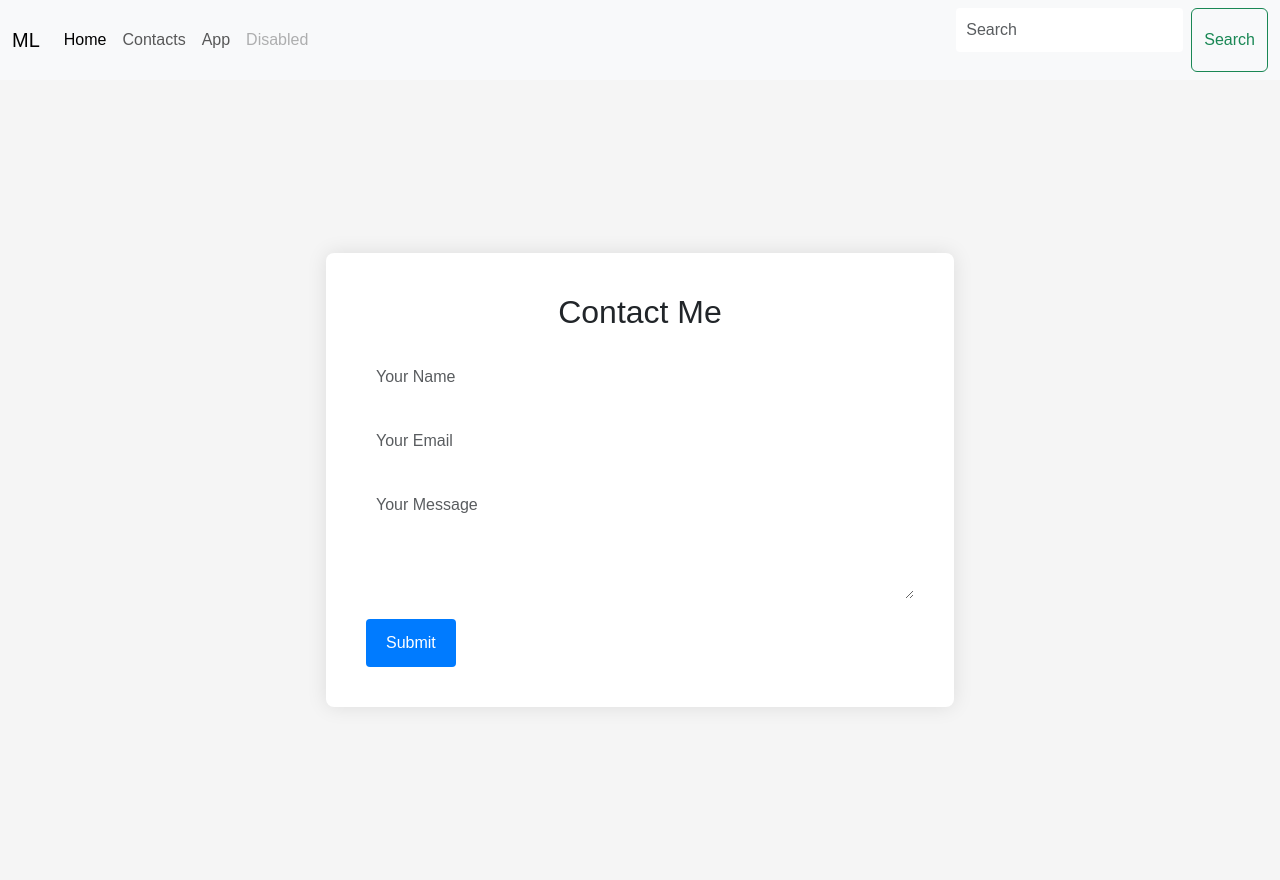
After one commit to Now-Tiger/Django-Projects, a Django app: page /contacts/ in a window 1280 px wide. The commit adds this page. Run offline with Django 4.2, Linux system fonts and the light colour scheme.

Commit message:
updated project

```diff
--- a/spamHam/ml/urls.py
+++ b/spamHam/ml/urls.py
@@ -2,7 +2,8 @@ from django.urls import path
 from . import views
 
 urlpatterns = [
-    path('', view=views.home, name='home'),
-    path('app/', view=views.showform, name='app'),
-    path('prediction/', view=views.getform, name='getform'),
+    path("", view=views.home, name="home"),
+    path("contacts/", view=views.contact, name="contact"),
+    path("app/", view=views.showform, name="app"),
+    path("prediction/", view=views.getform, name="getform"),
 ]
--- a/spamHam/ml/views.py
+++ b/spamHam/ml/views.py
@@ -6,32 +6,37 @@ from django.shortcuts import render
 from django.http import HttpRequest, HttpResponse
 
 
-model_path = 'email_phishing_detection.0.1.0.joblib'
-vectorizer_path = 'vectorizer.joblib'
+model_path = "email_phishing_detection.0.1.0.joblib"
+vectorizer_path = "vectorizer.joblib"
 
 
 def home(req: HttpRequest) -> HttpResponse:
-    return render(req, 'index.html')
+    return render(req, "index.html")
+
+
+def contact(req: HttpRequest) -> HttpResponse:
+    return render(req, "contact.html")
 
 
 def showform(req: HttpRequest) -> HttpResponse:
-    return render(req, 'form.html')
+    return render(req, "form.html")
 
 
 def getform(req: HttpRequest) -> HttpResponse:
-    if req.method == 'POST':
-        text = req.POST['text']
+    if req.method == "POST":
+        text = req.POST["text"]
         res, words = classify(str(text))
-        data = {'Prediction': 'Prediction', 'res': res, 'words': words}
-        return render(req, 'prediction.html', data)
+        data = {"Prediction": "Prediction", "res": res, "words": words}
+        return render(req, "prediction.html", data)
 
 
 def classify(text: str) -> int:
     try:
         import numpy as np
         from warnings import filterwarnings
-        filterwarnings('always')
-        filterwarnings('ignore')
+
+        filterwarnings("always")
+        filterwarnings("ignore")
 
         vec_file = os.path.join(os.path.dirname(__file__), vectorizer_path)
         model_file = os.path.join(os.path.dirname(__file__), model_path)
@@ -46,7 +51,6 @@ def classify(text: str) -> int:
         words_used = np.array(vectorizer.get_feature_names_out())[indices].tolist()
         label = int(prediction)
 
-
     except ImportError as e:
         print(f"Error: {e}")
 
--- a/spamHam/spamHam/urls.py
+++ b/spamHam/spamHam/urls.py
@@ -13,11 +13,13 @@ Including another URLconf
     1. Import the include() function: from django.urls import include, path
     2. Add a URL to urlpatterns:  path('blog/', include('blog.urls'))
 """
+
 from django.contrib import admin
 from django.urls import path, include
 
 urlpatterns = [
-    path('admin/', admin.site.urls),
-    path('', include('ml.urls')),
-    path('app/', include('ml.urls')),
+    path("admin/", admin.site.urls),
+    path("", include("ml.urls")),
+    path("contacts/", include("ml.urls")),
+    path("app/", include("ml.urls")),
 ]
--- /dev/null
+++ b/spamHam/templates/contact.html
@@ -0,0 +1,94 @@
+{% extends 'base.html' %}
+{% csrf_token %}
+{% block title %}Contact{% endblock title %}
+{% block body %}
+  <head>
+    <meta charset="UTF-8" />
+    <meta name="viewport" content="width=device-width, initial-scale=1.0" />
+    <title>Contact Me</title>
+    <!-- Bootstrap CSS -->
+    <link
+      href="https://cdn.jsdelivr.net/npm/bootstrap@5.3.0-alpha1/dist/css/bootstrap.min.css"
+      rel="stylesheet"
+    />
+    <!-- Custom CSS -->
+    <style>
+      body {
+        background-color: #f5f5f5;
+        font-family: Arial, sans-serif;
+      }
+      .form-container {
+        background-color: #fff;
+        padding: 40px;
+        border-radius: 8px;
+        box-shadow: 0 0 20px rgba(0, 0, 0, 0.1);
+      }
+      .form-control {
+        border: none;
+        border-radius: 4px;
+        box-shadow: none;
+        padding: 10px;
+        margin-bottom: 20px;
+      }
+      .form-control:focus {
+        border-color: #007bff;
+        box-shadow: 0 0 0 0.2rem rgba(0, 123, 255, 0.25);
+      }
+      .btn-primary {
+        background-color: #007bff;
+        border: none;
+        border-radius: 4px;
+        padding: 12px 20px;
+        font-size: 16px;
+      }
+      .btn-primary:hover {
+        background-color: #0056b3;
+      }
+    </style>
+  </head>
+  {% csrf_token %}
+  <body>
+    <div
+      class="container-fluid d-flex justify-content-center align-items-center vh-100"
+    >
+      <div class="col-md-6">
+        <div class="form-container">
+          <h2 class="text-center mb-4">Contact Me</h2>
+          <form>
+            <div class="mb-3">
+              <input
+                type="text"
+                class="form-control"
+                placeholder="Your Name"
+                required
+              />
+            </div>
+            <div class="mb-3">
+              <input
+                type="email"
+                class="form-control"
+                placeholder="Your Email"
+                required
+              />
+            </div>
+            <div class="mb-3">
+              <textarea
+                class="form-control"
+                rows="4"
+                placeholder="Your Message"
+                required
+              ></textarea>
+            </div>
+            <button type="submit" class="btn btn-primary btn-block">
+              Submit
+            </button>
+          </form>
+        </div>
+      </div>
+    </div>
+
+    <!-- Bootstrap Bundle with Popper -->
+    <script src="https://cdn.jsdelivr.net/npm/bootstrap@5.3.0-alpha1/dist/js/bootstrap.bundle.min.js"></script>
+  </body>
+</html>
+{% endblock body %}
```
Also changed, not shown: spamHam/templates/form.html (+0 -32 lines), spamHam/templates/index.html (+6 -1 lines), spamHam/templates/prediction.html (+5 -2 lines), spamHam/README.md, 1 other file.
